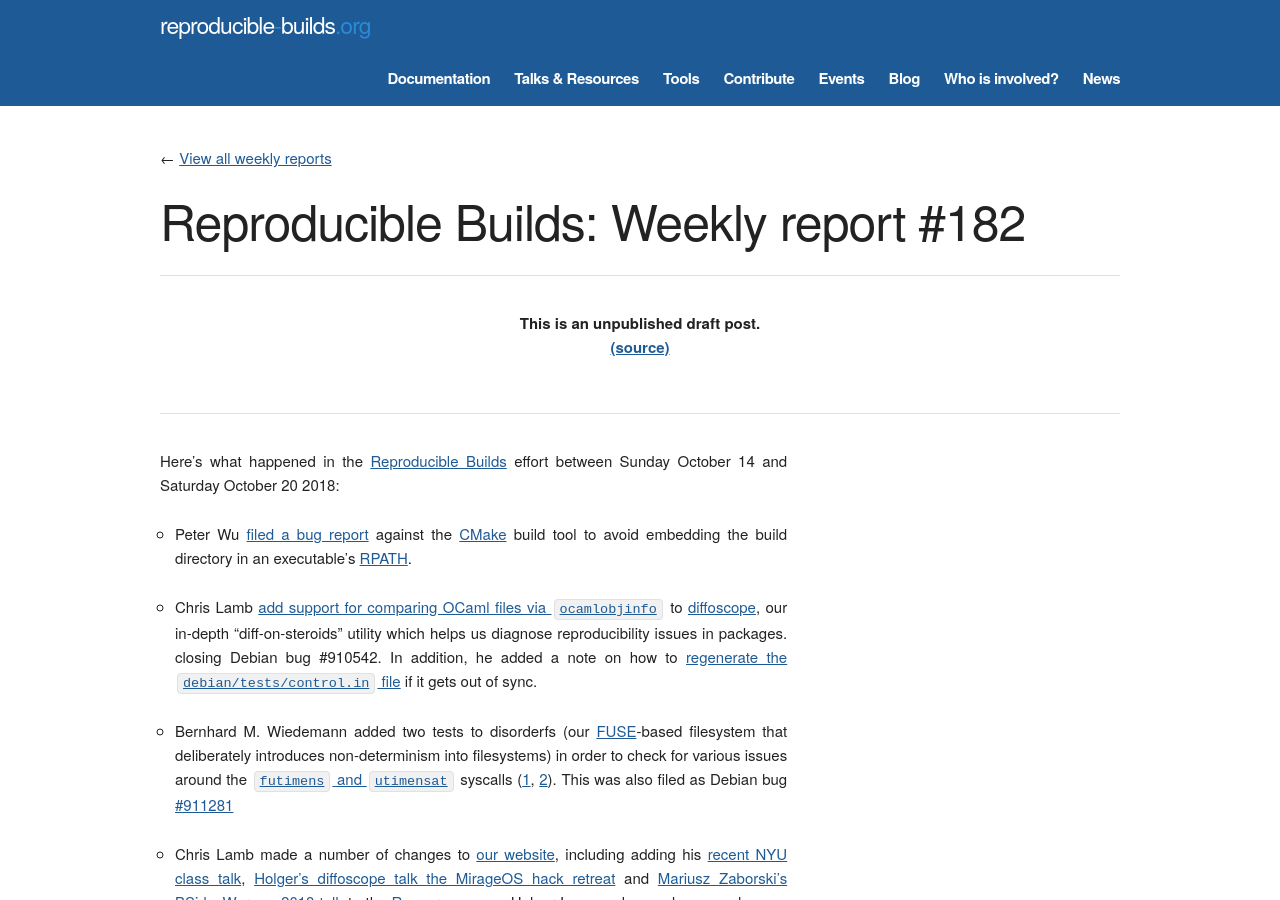
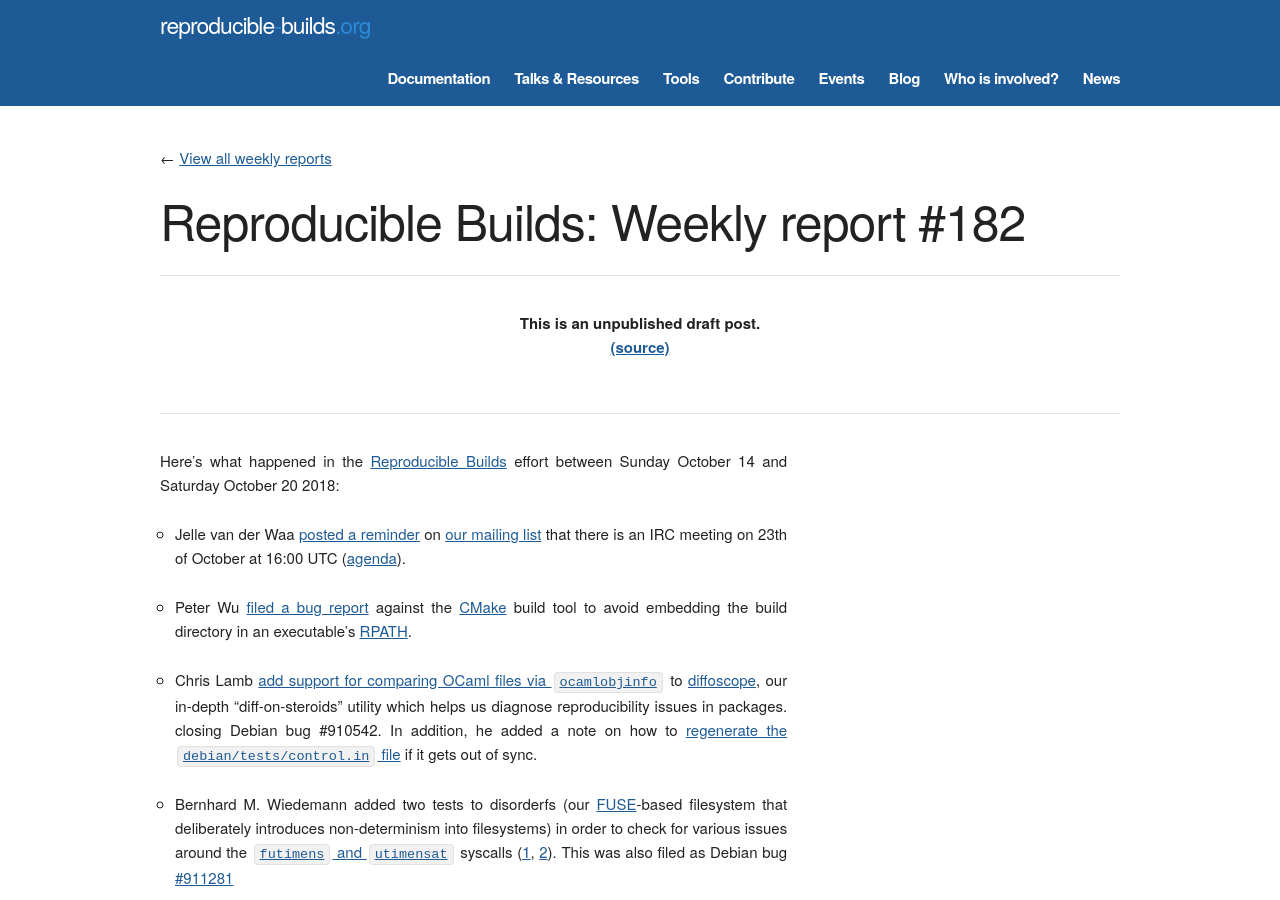
Before and after one commit to prototypefund/reproducible-website, a Jekyll site: the page built from _blog/posts/182.md, in a window 1280 px wide and 900 px high. Built offline with Jekyll 4.4.1, drawn with Linux system fonts in a browser that asks for light colours; some web fonts are replaced.

Commit message:
Add IRC meeting.

```diff
--- a/_blog/posts/182.md
+++ b/_blog/posts/182.md
@@ -4,6 +4,8 @@ week: 182
 ---
 
 Here's what happened in the [Reproducible Builds](https://reproducible-builds.org) effort between Sunday October 14 and Saturday October 20 2018:
+
+* Jelle van der Waa [posted a reminder](https://lists.reproducible-builds.org/pipermail/rb-general/2018-October/001213.html) on [our mailing list](https://lists.reproducible-builds.org/listinfo/rb-general) that there is an IRC meeting on 23th of October at 16:00 UTC ([agenda](https://pad.riseup.net/p/reproducible-irc-meeting-20181023-16UTC)).
 
 * Peter Wu [filed a bug report](https://gitlab.kitware.com/cmake/cmake/issues/18413) against the [CMake](https://cmake.org/) build tool to avoid embedding the build directory in an executable's [RPATH](https://en.wikipedia.org/wiki/Rpath).
 
```
